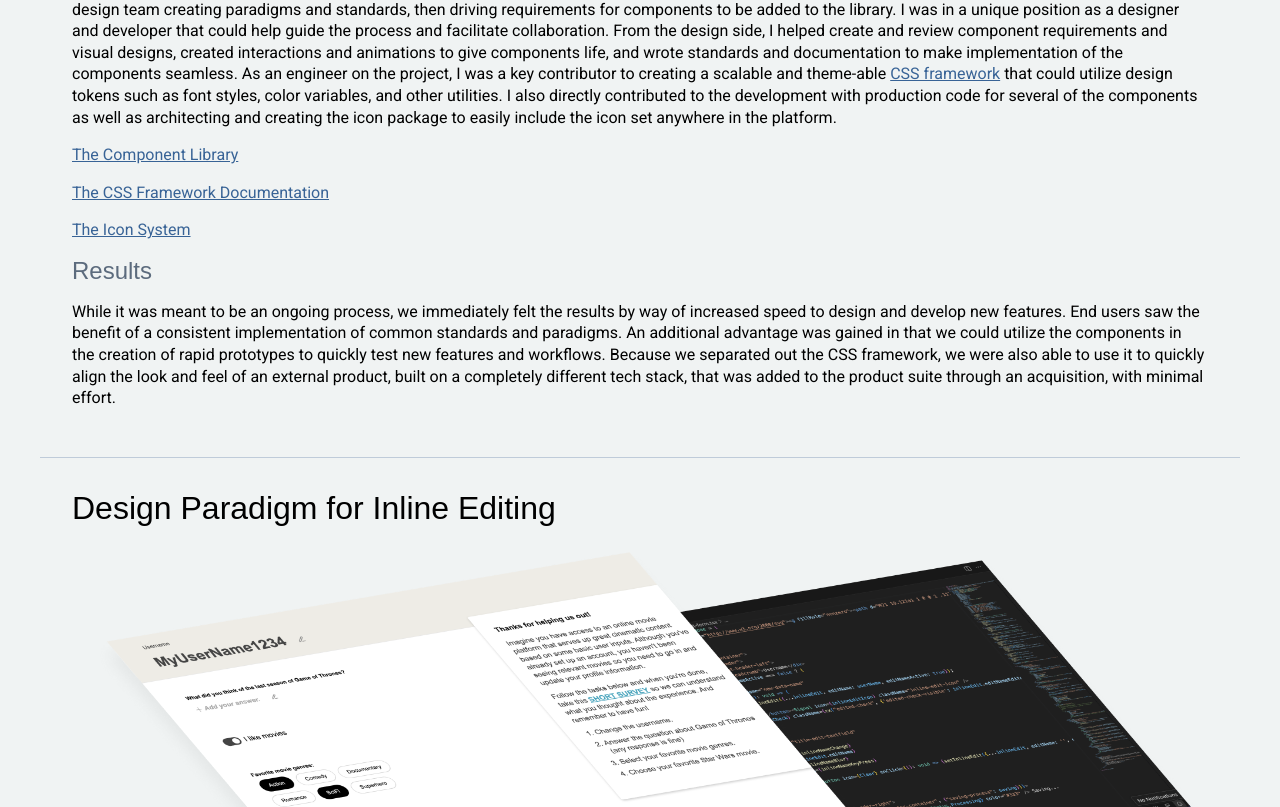
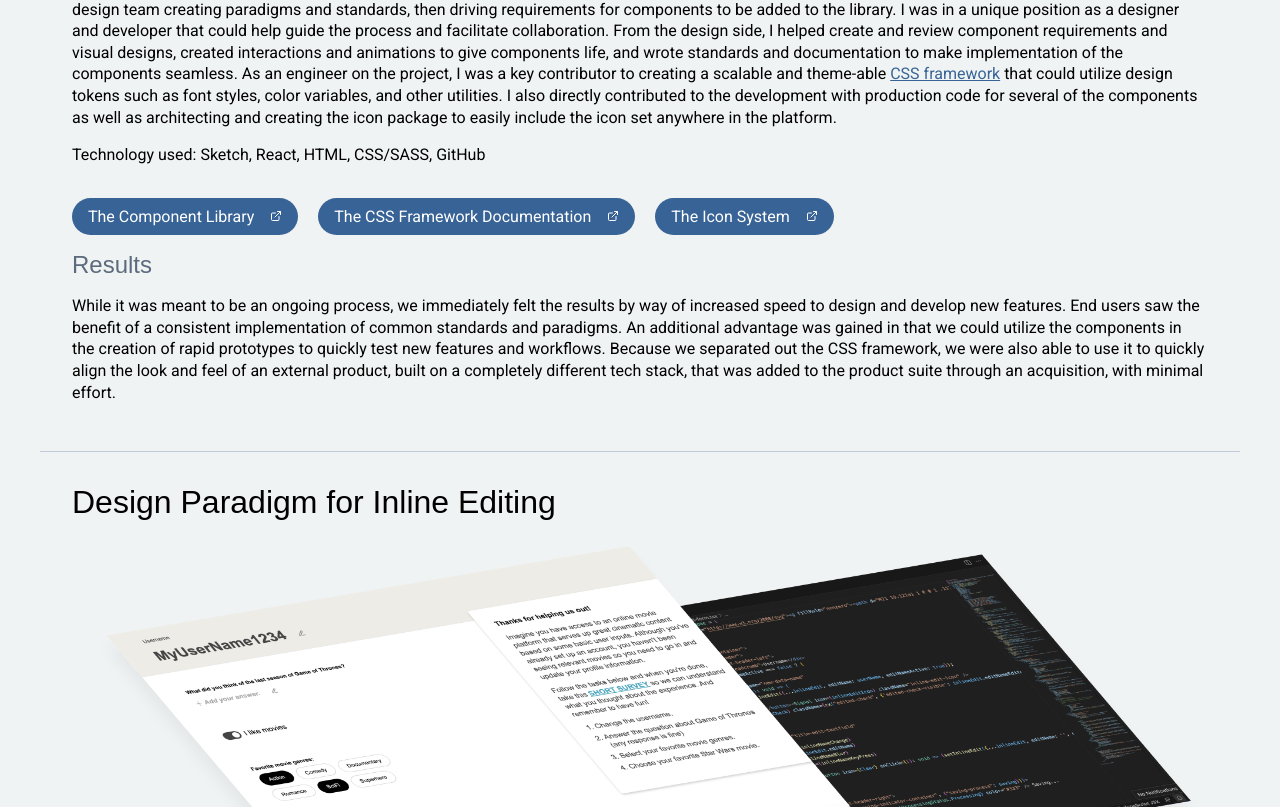
Before and after one commit to bradleysamuelson/lineheight, a React (Create React App) app: page / in a window 1280 px wide. Shown: the part 1633-2440 px from the top of the page. Built offline with nearby package versions, Linux system fonts and the light colour scheme; a web font is replaced by a local one.

Commit message:
style changes - buttons instead of links

```diff
--- a/src/App.js
+++ b/src/App.js
@@ -4,9 +4,11 @@ import DesignSystemHeader from './img/design-system.png';
 import InlineEditHeader from './img/inline-edit.png';
 import FocusModeHeader from './img/focus-mode.png';
 
-// const LinkedInIcon = (
-
-// )
+function ExternalIcon() {
+    return (
+        <svg xmlns="http://www.w3.org/2000/svg" viewBox="0 0 24 24" className='icon' fill="none" stroke="currentColor" stroke-width="2" stroke-linecap="round" stroke-linejoin="round" ><path d="M18 13v6a2 2 0 0 1-2 2H5a2 2 0 0 1-2-2V8a2 2 0 0 1 2-2h6M15 3h6v6M10 14 21 3"/></svg>
+    );
+}
 
 function App() {
   return (
@@ -71,9 +73,12 @@ function App() {
 					<p>Design, Documentation, Component Development, CSS Framework, Icon System Architecture and Creation</p>
 					<h5>The Process</h5>
 					<p>Creating a design system and component library has to be a collaborative effort across design, product, and engineering teams. The process started with the UX design team creating paradigms and standards, then driving requirements for components to be added to the library. I was in a unique position as a designer and developer that could help guide the process and facilitate collaboration. From the design side, I helped create and review component requirements and visual designs, created interactions and animations to give components life, and wrote standards and documentation to make implementation of the components seamless. As an engineer on the project, I was a key contributor to creating a scalable and theme-able <a href="https://preamp.design/#/mixer/getting-started" target='_blank'>CSS framework</a> that could utilize design tokens such as font styles, color variables, and other utilities. I also directly contributed to the development with production code for several of the components as well as architecting and creating the icon package to easily include the icon set anywhere in the platform. </p>
-					<p><a href="https://preamp.design/#/core/buttons/Button" target='_blank'>The Component Library</a></p>
-					<p><a href="https://preamp.design/#/mixer/getting-started" target='_blank'>The CSS Framework Documentation </a></p>
-					<p><a href="https://preamp.design/#/signal" target='_blank'>The Icon System</a></p>
+					<p>Technology used: Sketch, React, HTML, CSS/SASS, GitHub</p>
+					<p className="button-container">
+						<a href="https://preamp.design/#/core/buttons/Button" className="btn" target='_blank'><span>The Component Library</span> <ExternalIcon /></a>
+						<a href="https://preamp.design/#/mixer/getting-started" className="btn" target='_blank'><span>The CSS Framework Documentation</span> <ExternalIcon /></a>
+						<a href="https://preamp.design/#/signal" className="btn" target='_blank'><span>The Icon System</span> <ExternalIcon /></a>
+					</p>
 					<h5>Results</h5>
 					<p>While it was meant to be an ongoing process, we immediately felt the results by way of increased speed to design and develop new features. End users saw the benefit of a consistent implementation of common standards and paradigms. An additional advantage was gained in that we could utilize the components in the creation of rapid prototypes to quickly test new features and workflows. Because we separated out the CSS framework, we were also able to use it to quickly align the look and feel of an external product, built on a completely different tech stack, that was added to the product suite through an acquisition, with minimal effort.</p>
 				</div>
@@ -91,7 +96,8 @@ function App() {
 					<p>Interaction Design, Prototyping</p>
 					<h5>The Process</h5>
 					<p>I worked with a visual designer and UX researcher to develop the paradigm and a quantitative research plan. The designer came up with a visual design treatment based on a collaborative discussion around options to solve user needs. I then developed a prototype to showcase the interaction with components and worked with the researcher to create a series of tasks that the user would be asked to accomplish. Using <a href="https://www.hotjar.com/" target='_blank'>Hotjar</a>, we tracked the use of the prototype, giving us quantitative insight into how many users could complete each task. We then referred users to a survey to get their feedback.</p>
-					<p><a href="https://bradleysamuelson.github.io/prototyping/inline-edit" target="_blank">View the Prototype</a></p>
+					<p>Technology used: Sketch, React, HTML, CSS/SASS</p>
+					<p><a href="https://bradleysamuelson.github.io/prototyping/inline-edit" className="btn" target="_blank"><span>View the Prototype</span> <ExternalIcon /></a></p>
 					<h5>Results</h5>
 					<p>Overall, the design paradigm was validated and users gave positive feedback about the ease of use, however we did discover aspects of the initial design that could be improved. The process was also successful because it allowed us to send the prototype and feedback form to a larger number of users since they could complete it at their own pace and didn’t require organizing meetings, taking up valuable time, to review.</p>
 				</div>
@@ -109,7 +115,8 @@ function App() {
 					<p>Interaction Design, Prototyping</p>
 					<h5>The Process</h5>
 					<p>I worked with another designer to concept ideas for simplification. I then created a prototype that could be put in front of users to see how well our crazy ideas would be received.</p>
-					<p><a href="https://bradleysamuelson.github.io/prototyping/focus-mode" target="_blank">View the Prototype</a></p>
+					<p>Technology used: Sketch, React, HTML, CSS/SASS, Hotjar</p>
+					<p><a href="https://bradleysamuelson.github.io/prototyping/focus-mode" className="btn" target="_blank"><span>View the Prototype</span> <ExternalIcon /></a></p>
 					<h5>Results</h5>
 					<p>Sometimes you can have a really cool idea that just doesn’t resonate with your users.
 						As designers, we can create an innovative concept that just might not be the right solution for the
--- a/src/App.scss
+++ b/src/App.scss
@@ -9,6 +9,7 @@
 	--border-primary: var(--primary-text);
 	--border-secondary: #BFCBD9;
 	--primary-link: #386396;
+	--primary-link-hover: #5f88b9;
 }
 body {
 	background-color: var(--secondary-fill);
@@ -101,7 +102,8 @@ h5 {
 .App-header {
 	background-color: var(--primary-fill);
 	background: linear-gradient(var(--primary-fill-light), var(--primary-fill));
-	min-height: 800px;
+	height: 100vh;
+	min-height: 740px;
 	display: flex;
 	align-items: center;
 	justify-content: center;
@@ -196,6 +198,43 @@ main {
 .portfolio-section-header-image {
 	max-width: 100%;
 }
+.btn {
+	margin-right: 10px;
+	padding: 0.5rem 1rem;
+	background: var(--primary-link);
+	color: white;
+	border-radius: 20px;
+	text-decoration: none;
+	transition: 0.75s ease;
+	display: inline-flex;
+	width: auto;
+	align-items: center;
+	gap: 1rem;
+	&:hover {
+		color: white;
+		background: var(--primary-link-hover);
+		transition: 0.75s ease;
+	}
+	&:focus-visible {
+		background: var(--primary-link-hover);
+		box-shadow: var(--primary-text) 0px 1px 4px, var(--primary-text) 0px 0px 0px 3px;
+	}
+	&::before {
+		display: none;
+	}
+	span {
+		white-space: nowrap;
+	}
+	.icon {
+		width: 0.75rem;
+		height: 0.75rem;
+	}
+}
+.button-container {
+	display: inline-flex;
+	align-items: center;
+	gap: 10px;
+}
 
 @media screen and (max-width: 1080px) {
 	.App-header {
@@ -232,4 +271,11 @@ main {
 		font-family: 'Londrina Solid', sans-serif;
 		font-weight: 500;
 	}
+
 }
+@media screen and (max-width: 767px) {
+	.button-container {
+		flex-direction: column;
+		width: 100%;
+	}
+}
```
Also changed, not shown: src/img/external-link.svg (added).
